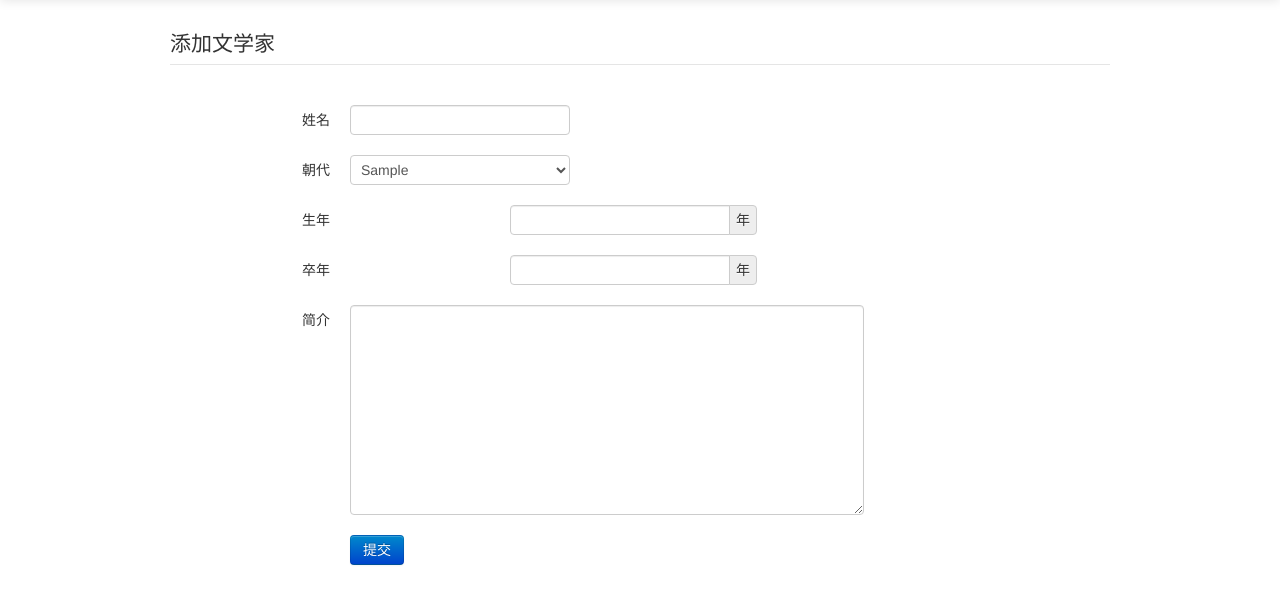
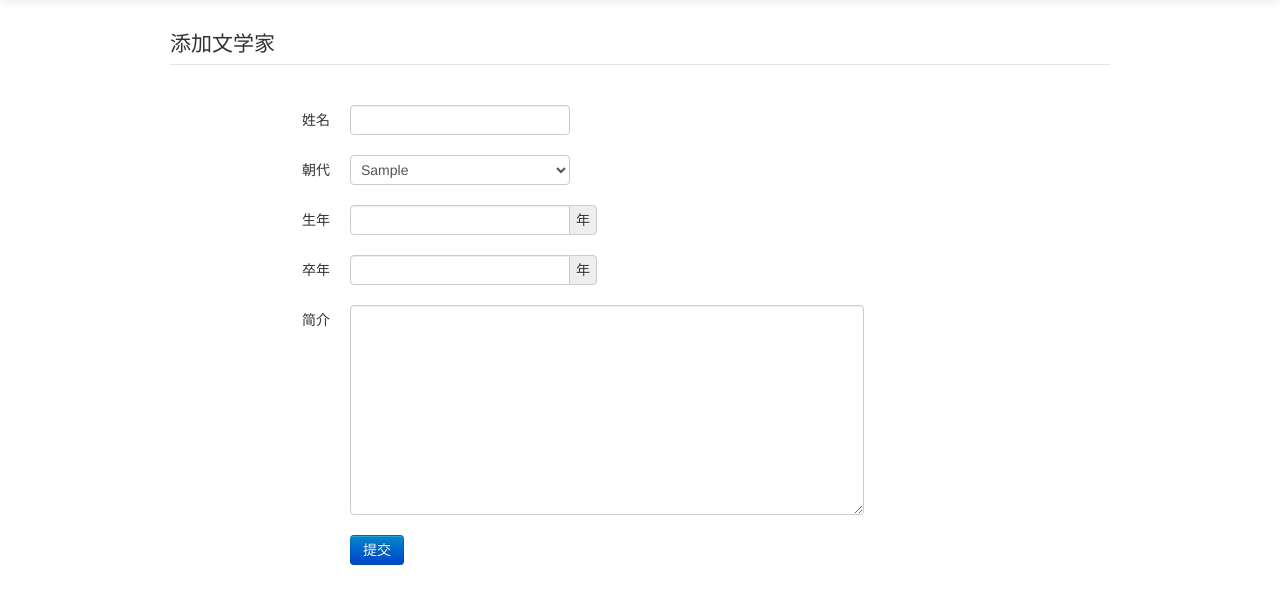
Before and after one commit to xiaojunchan/xichuangzhu, a Flask app: page /author/add in a window 1280 px wide. Shown: the part 41-645 px from the top of the page. Run offline with Flask 2, Linux system fonts and the light colour scheme; tables that the repository leaves empty or names only in its code hold one stand-in row (values such as "Sample post"); some libraries are stand-ins or nearby versions.

Commit message:
style micro change

```diff
--- a/static/style/page.css
+++ b/static/style/page.css
@@ -2,7 +2,7 @@ body{margin:65px 0 0 0;}body #main-wap{font-size:18px;line-height:26px;}body #ma
 body #main-wap textarea{width:500px;}
 body #main-wap h4{font-size:20px;color:#CD9B1D;margin:20px 0 15px 0;}
 .navbar-search .search-query{line-height:1.2;}
-.input-append{display:block;}
+.form-horizontal .input-append{display:block;}
 #page-index .work-item{margin-bottom:40px;}#page-index .work-item .work-title{font-size:30px;line-height:40px;margin-bottom:5px;font-weight:bold;font-family:'宋体';}
 #page-index .work-item .work-author{font-size:18px;font-weight:normal;}#page-index .work-item .work-author a{color:#333;}
 #page-single-work .work-title{font-size:30px;line-height:40px;margin-bottom:5px;font-weight:bold;font-family:'宋体';}
--- a/static/style/page.less
+++ b/static/style/page.less
@@ -29,7 +29,7 @@ body{
 	line-height: 1.2;
 }
 
-.input-append{
+.form-horizontal .input-append{
 	display: block;
 }
 
--- a/templates/index.html
+++ b/templates/index.html
@@ -20,5 +20,4 @@
 	<div class="span3"></div>
 </div>
 
-
 {% endblock %}
```
Also changed, not shown: 1 other file.
